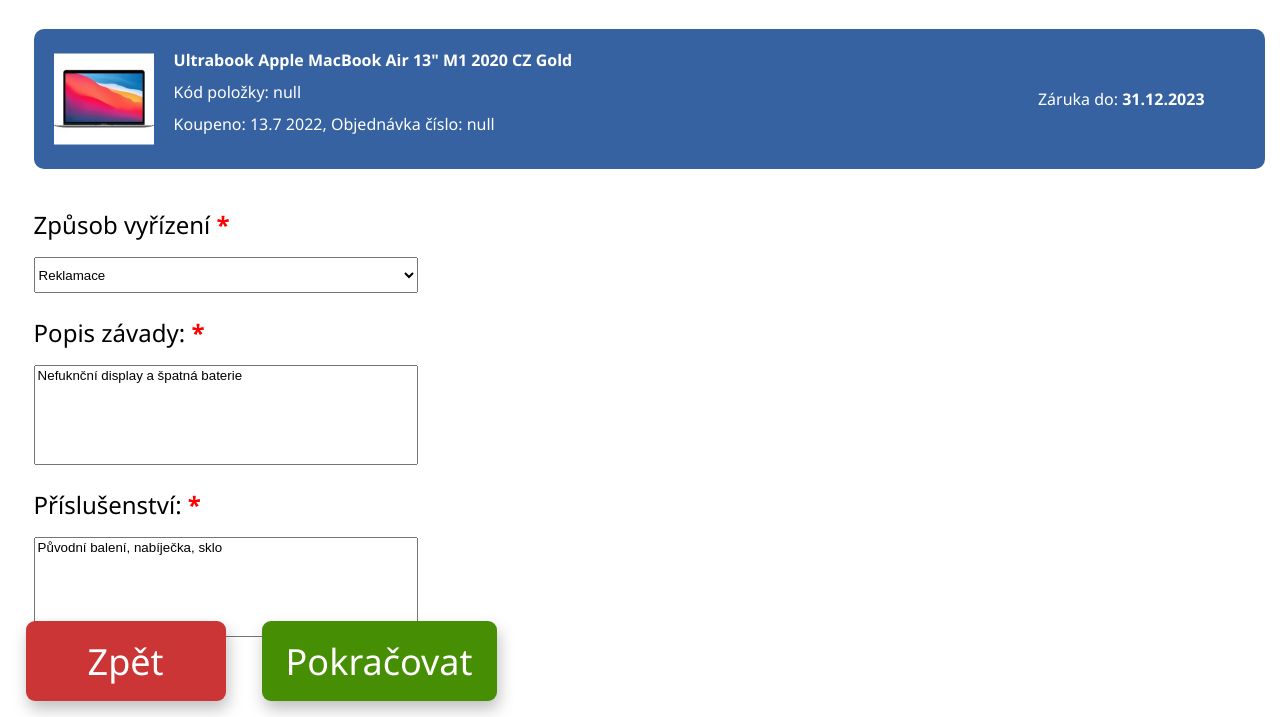
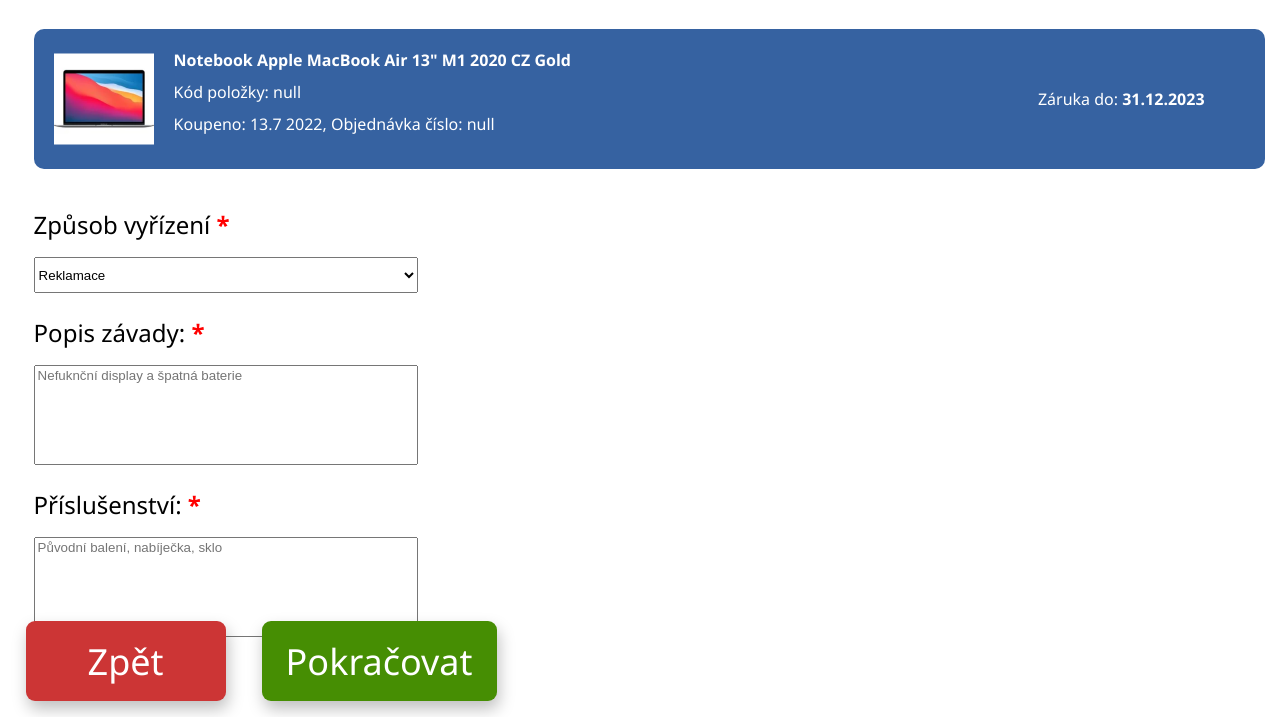
Before and after one commit to JiriJizniCechy/totem-mironet, a plain HTML site: page reklamaceformular2.html in a window 1280 px wide. Both pictures are taken after a click on the element "Pokračovat". Shown: the part 83-800 px from the top of the page. Drawn offline with Linux system fonts and the light colour scheme.

Commit message:
Update reklamaceformular2.html

```diff
--- a/reklamaceformular2.html
+++ b/reklamaceformular2.html
@@ -17,7 +17,7 @@
         <div class="product">
             <img src="produkt.png">
             <div class="product-info">
-                <span><strong>Ultrabook Apple MacBook Air 13" M1 2020 CZ Gold</strong></span>
+                <span><strong>Notebook Apple MacBook Air 13" M1 2020 CZ Gold</strong></span>
                 <span id="kodPolozky">Kód: 13371337</span>
                 <span id="cisloFaktury">Koupeno: 13.7 2022, Objednávka číslo: 227498594</span>
             </div>
@@ -100,11 +100,11 @@
                 </span>
                 <span class="labelinput">
                     <label for="formname">Popis závady:  <b>*</b></label>
-                    <input type="text" id="textInput10" name="formnamebig" value="Nefuknční display a špatná baterie">
+                    <input type="text" id="textInput10" name="formnamebig" placeholder="Nefuknční display a špatná baterie">
                 </span>
                 <span class="labelinput">
                     <label for="formname">Příslušenství:  <b>*</b></label>
-                    <input type="text" id="textInput11" name="formnamebig"  value="Původní balení, nabíječka, sklo">
+                    <input type="text" id="textInput11" name="formnamebig" placeholder="Původní balení, nabíječka, sklo">
                 </span>
             </span>
 
```
